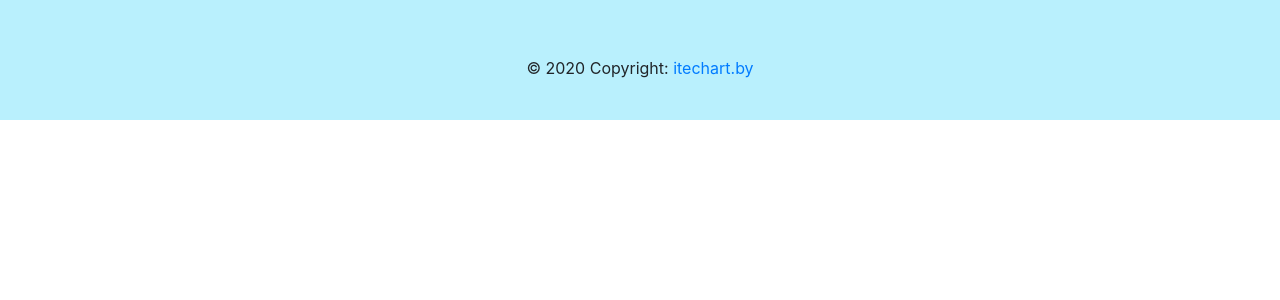
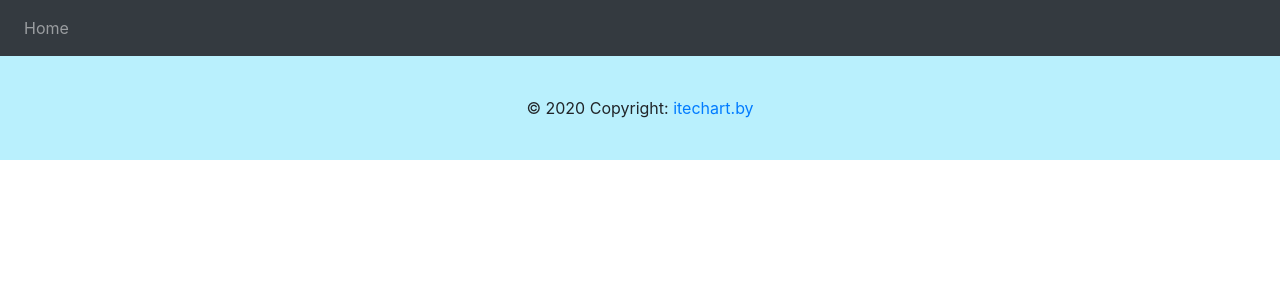
Before and after one commit to IrynaZazyba/Suppliers, a React (Create React App) app in the folder frontend/: page / in a window 1280 px wide. Shown: the top 300 px of the page. Built offline with nearby package versions, Linux system fonts and the light colour scheme.

Commit message:
added React Bootstrap to project

```diff
--- a/frontend/package.json
+++ b/frontend/package.json
@@ -7,9 +7,11 @@
     "@testing-library/react": "^9.5.0",
     "@testing-library/user-event": "^7.2.1",
     "antd": "^3.26.14",
+    "bootstrap": "^4.5.3",
     "multiselect-react-dropdown": "^1.4.7",
     "prop-types": "^15.7.2",
     "react": "^16.13.0",
+    "react-bootstrap": "^1.4.0",
     "react-dom": "^16.13.0",
     "react-js-pagination": "^3.0.3",
     "react-localization": "^1.0.15",
--- a/frontend/src/App.js
+++ b/frontend/src/App.js
@@ -5,21 +5,16 @@
 import Footer from './Footer';
 import Home from './MainPage/Home'
 import {Route, Switch} from "react-router-dom";
-
+import 'bootstrap/dist/css/bootstrap.min.css';
 
 function App() {
 
     return (
 
         <UserContext>
-            <link rel="stylesheet" href="https://maxcdn.bootstrapcdn.com/bootstrap/4.0.0/css/bootstrap.min.css"
-                  integrity="sha384-Gn5384xqQ1aoWXA+058RXPxPg6fy4IWvTNh0E263XmFcJlSAwiGgFAW/dAiS6JXm"
-                  crossOrigin="anonymous"/>
             <Header/>
             <Switch>
-
                 <Route exact path='/home' component={Home}/>
-
             </Switch>
             <Footer/>
         </UserContext>
--- a/frontend/src/Header.js
+++ b/frontend/src/Header.js
@@ -1,41 +1,22 @@
 import React, {useContext, useState} from 'react';
 import {UserContext} from './UserContext';
 import {NavLink} from 'react-router-dom';
+import Navbar from "react-bootstrap/Navbar";
+import Nav from "react-bootstrap/Nav";
 
 function Header() {
 
+    const context = useContext(UserContext);
 
-
-
-
-    const context = useContext(UserContext);
     return (
-        <div>
-            <link rel="stylesheet" href="https://maxcdn.bootstrapcdn.com/bootstrap/4.0.0/css/bootstrap.min.css"
-                  integrity="sha384-Gn5384xqQ1aoWXA+058RXPxPg6fy4IWvTNh0E263XmFcJlSAwiGgFAW/dAiS6JXm"
-                  crossOrigin="anonymous"/>
-            <script src="https://code.jquery.com/jquery-3.2.1.slim.min.js"
-                    integrity="sha384-KJ3o2DKtIkvYIK3UENzmM7KCkRr/rE9/Qpg6aAZGJwFDMVNA/GpGFF93hXpG5KkN"
-                    crossOrigin="anonymous"/>
-            <script src="https://cdnjs.cloudflare.com/ajax/libs/popper.js/1.12.9/umd/popper.min.js"
-                    integrity="sha384-ApNbgh9B+Y1QKtv3Rn7W3mgPxhU9K/ScQsAP7hUibX39j7fakFPskvXusvfa0b4Q"
-                    crossOrigin="anonymous"/>
-            <script src="https://maxcdn.bootstrapcdn.com/bootstrap/4.0.0/js/bootstrap.min.js"
-                    integrity="sha384-JZR6Spejh4U02d8jOt6vLEHfe/JQGiRRSQQxSfFWpi1MquVdAyjUar5+76PVCmYl"
-                    crossOrigin="anonymous"/>
-            <nav className="navbar navbar-expand-lg navbar-light" style={{backgroundColor: '#b9f0fd'}}>
-
-                <div className="collapse navbar-collapse" id="navbarNav">
-                    <ul className="navbar-nav">
-                        <li className="nav-item">
-
-                        </li>
-
-
-                    </ul>
-                </div>
-            </nav>
-        </div>
+        <Navbar collapseOnSelect expand="lg" bg="dark" variant="dark">
+            <Navbar.Toggle aria-controls="responsive-navbar-nav"/>
+            <Navbar.Collapse id="responsive-navbar-nav">
+                <Nav className="mr-auto">
+                    <Nav.Link href="/">Home</Nav.Link>
+                </Nav>
+            </Navbar.Collapse>
+        </Navbar>
     )
 }
 
```
Also changed, not shown: 1 other file (tests, documents, lock files or other folders).
